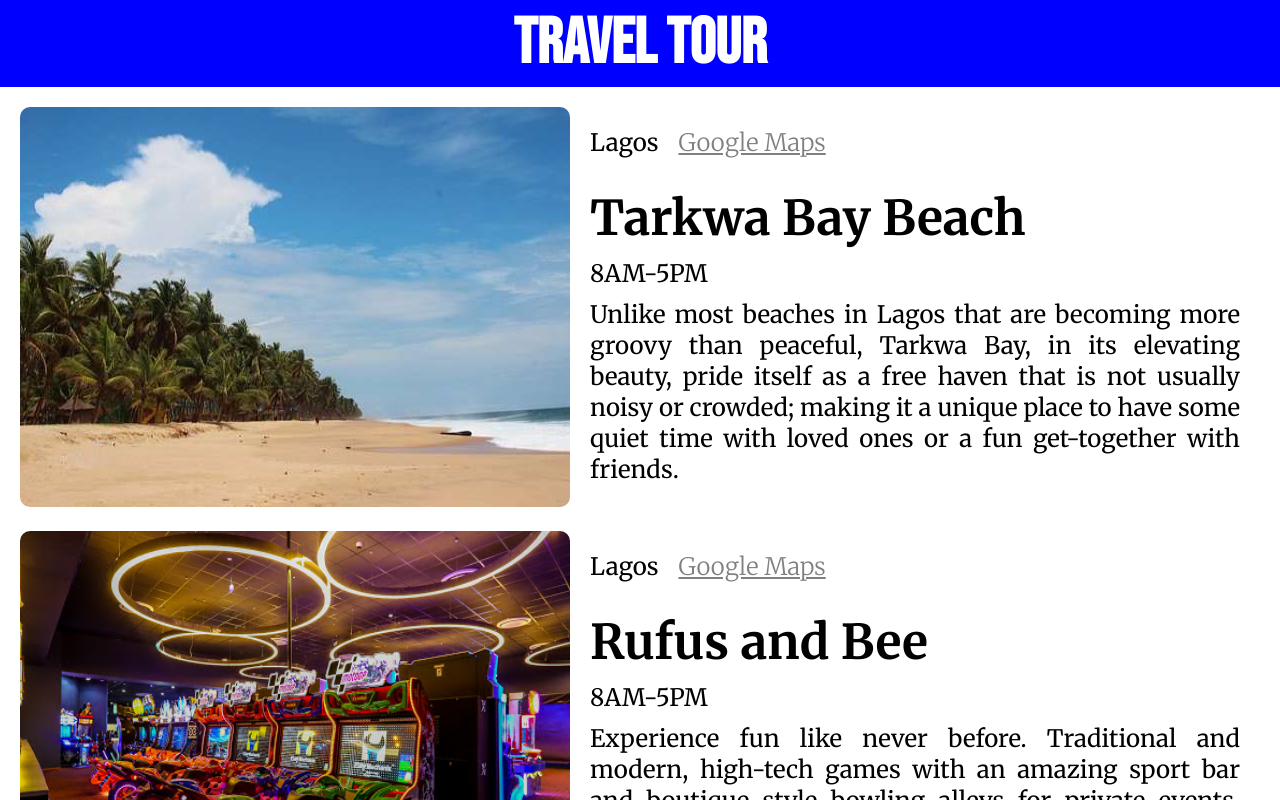
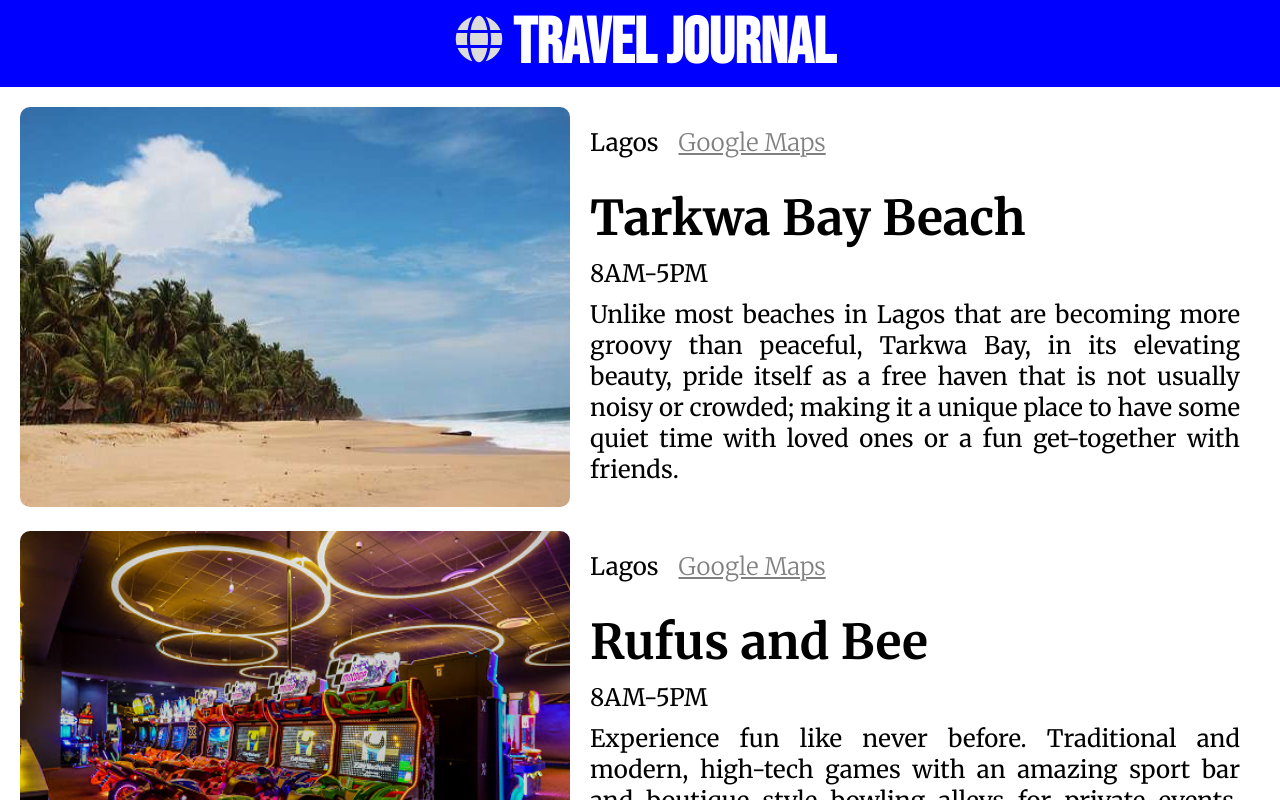
Before and after one commit to Lhorla/xplore, a React (Vite) app: page / in a window 1280 px wide. Shown: the top 800 px of the page. Built offline with nearby package versions, Linux system fonts and the light colour scheme.

Commit message:
Update Nav.jsx

```diff
--- a/src/components/Nav.jsx
+++ b/src/components/Nav.jsx
@@ -1,9 +1,10 @@
 import React from "react";
+import { FaGlobe } from "react-icons/fa";
 
 function Nav() {
     return (
         <div className="nav">
-            <h1>Travel Tour</h1>
+            <h1><FaGlobe className="nav-icon"/>Travel Journal</h1>
         </div>
     )
 }
```
